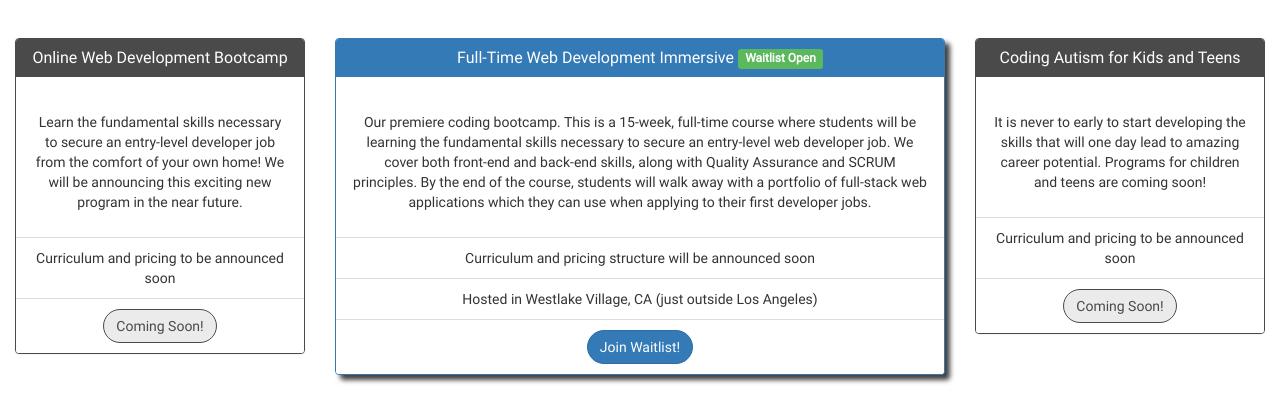
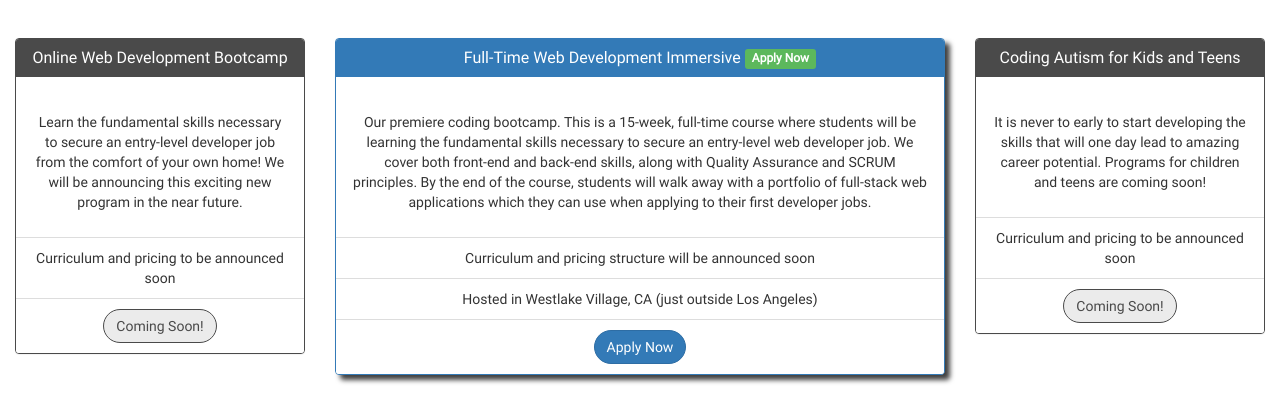
Before and after one commit to austen-weinhart/austen-weinhart.github.io, a plain HTML site: page services.html in a window 1280 px wide. Shown: the part 603-1017 px from the top of the page. Drawn offline with Linux system fonts and the light colour scheme; files whose address does not match are found by name.

Commit message:
open up applications

```diff
--- a/services.html
+++ b/services.html
@@ -122,7 +122,7 @@
             <div class="col-md-6">
                 <div class="panel panel-primary text-center panel-shadow">
                     <div class="panel-heading">
-                        <h3 class="panel-title">Full-Time Web Development Immersive <span class="label label-success">Waitlist Open</span></h3>
+                        <h3 class="panel-title">Full-Time Web Development Immersive <span class="label label-success">Apply Now</span></h3>
                     </div>
                     <div class="panel-body">
                         <!-- <span class="price"><sup>$</sup>39<sup>99</sup></span>
@@ -132,7 +132,7 @@
                     <ul class="list-group">
                         <li class="list-group-item">Curriculum and pricing structure will be announced soon</li>
                         <li class="list-group-item">Hosted in Westlake Village, CA (just outside Los Angeles)</li>
-                        <li class="list-group-item"><a href="https://goo.gl/forms/oKyEfWn9eC4sNxd82" class="btn btn-primary">Join Waitlist!</a>
+                        <li class="list-group-item"><a href="https://goo.gl/forms/oKyEfWn9eC4sNxd82" class="btn btn-primary">Apply Now</a>
                         </li>
                     </ul>
                 </div>
```
Also changed, not shown: 3 other files.
